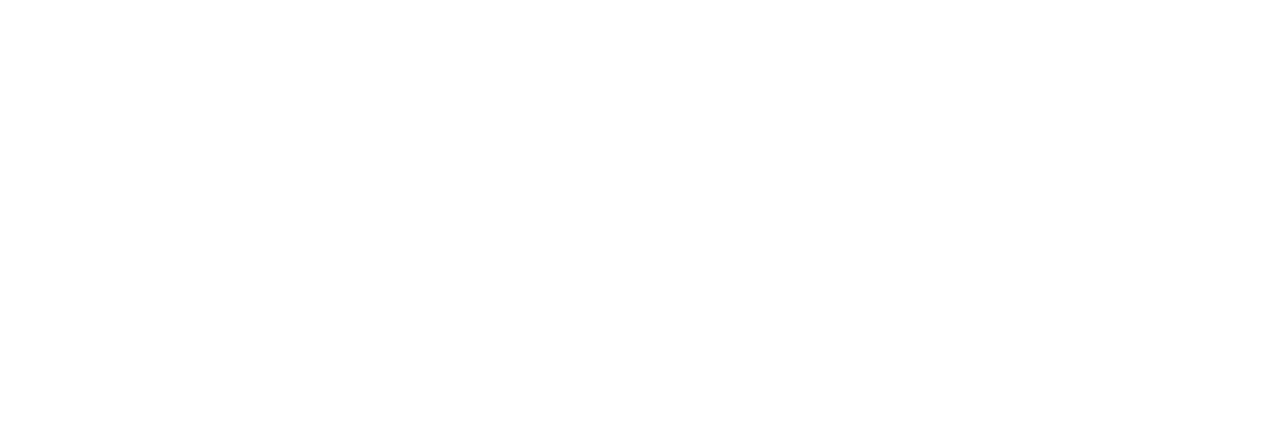
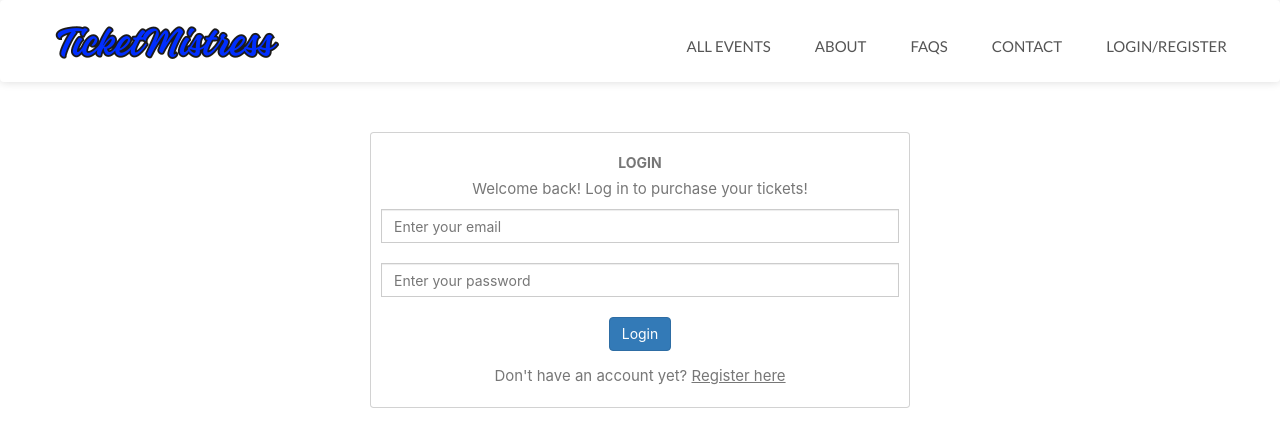
Before and after one commit to Lim-Huiee/IS442-G3T8-project, a React (Create React App) app in the folder g3t8-project/: page /loginRegisterPage in a window 1280 px wide. Before the commit this address had no page. Shown: the top 446 px of the page. Built offline with nearby package versions, Linux system fonts and the light colour scheme; what smooth-scroll would draw is missing.

Commit message:
added login page

```diff
--- a/g3t8-project/src/App.jsx
+++ b/g3t8-project/src/App.jsx
@@ -10,6 +10,7 @@ import "./App.css";
 import { Home } from "./components/views/homePage";
 import { EventsViewPage } from "./components/views/eventsViewPage";
 import { ContactPage } from "./components/views/contactPage";
+import {LoginRegisterPage} from "./components/views/loginRegisterPage";
 
 export const scroll = new SmoothScroll('a[href*="#"]', {
   speed: 1000,
@@ -25,6 +26,7 @@ const App = () => {
             <Route exact path="/" element={ <Home />} />
             <Route path="/eventsView" element={ <EventsViewPage />} />
             <Route path="/contactPage" element={ <ContactPage />} />
+            <Route path="/loginRegisterPage" element={ <LoginRegisterPage />} />
           </Routes>
       </Router>
     </div>
--- /dev/null
+++ b/g3t8-project/src/components/login.jsx
@@ -0,0 +1,87 @@
+import React, { useState, useEffect } from "react";
+
+export const Login = ({handleAction}) => {
+
+  const [values, setValues] = useState({
+    email: '',
+    password: ''
+  })
+
+  const [errors, setErrors] = useState({})
+
+  const handleInput = (event) => {
+    setValues(prev => (
+      {
+        ...prev,
+        [event.target.name]: [event.target.value]
+      }
+    ))
+  }
+
+  const handleSubmit = (event) => {
+    event.preventDefault();
+
+    let error = {}
+
+    //check email
+    if (values.email === "") {
+      error.emailError = "Email should not be empty"
+    }
+
+    //check password
+    if (values.password === "") {
+      error.passwordError = "Password should not be empty"
+    }
+
+    if (error.emailError && error.passwordError) {
+      setErrors(error);
+    } else {
+      //proceed to send to backend
+    }
+
+  }
+
+  return (
+    <div>
+      <div className="container justify-content-center">
+        <div className="row">
+          <div className="col-md-6 text-center mx-auto">
+            <div className="card mt-5">
+              <div className="card-body">
+                  <h5 className="card-title">Login</h5>
+                  <p className="card-text">Welcome back! Log in to purchase your tickets!</p>
+                  <form onSubmit={handleSubmit}>
+                    <div className="input-group">
+                        <input
+                          className="form-control"
+                          name="email"
+                          value={values.email}
+                          placeholder={"Enter your email"}
+                          onChange={handleInput}>
+                        </input>
+                        {errors.emailError && <span className="text-danger">{errors.emailError}</span>}
+                    </div>
+                    <br/>
+                    <div className="input-group">
+                        <input
+                          className="form-control"
+                          type="password"
+                          name="password"
+                          value={values.password}
+                          placeholder={"Enter your password"}
+                          onChange={handleInput}>
+                        </input>
+                        {errors.passwordError && <span className="text-danger">{errors.passwordError}</span>}
+                    </div>
+                    <br/>
+                    <button type="submit" className="btn btn-primary">Login</button>
+                  </form>
+                  <p>Don't have an account yet? <span onClick={() => handleAction("register")} style={{cursor:"default"}}><u>Register here</u></span></p>
+              </div>
+            </div>
+          </div>
+        </div>
+      </div>
+    </div>
+  );
+};
--- a/g3t8-project/src/components/navigation.jsx
+++ b/g3t8-project/src/components/navigation.jsx
@@ -49,6 +49,12 @@ export const Navigation = (props) => {
                   {/* Contact */}
                 {/* </a> */}
               </li>
+              <li class="nav-item">
+                <Link to="/loginRegisterPage"> Login/Register </Link>
+                {/* <a href="#contact" className="page-scroll"> */}
+                  {/* Contact */}
+                {/* </a> */}
+              </li>
             </ul>
           </div>
         </div>
--- /dev/null
+++ b/g3t8-project/src/components/register.jsx
@@ -0,0 +1,88 @@
+import React, { useState, useEffect } from "react";
+import {Link} from 'react-router-dom';
+
+export const Register = ({handleAction}) => {
+
+  const [values, setValues] = useState({
+    email: '',
+    password: ''
+  })
+
+  const [errors, setErrors] = useState({})
+
+  const handleInput = (event) => {
+    setValues(prev => (
+      {
+        ...prev,
+        [event.target.name]: [event.target.value]
+      }
+    ))
+  }
+
+  const handleSubmit = (event) => {
+    event.preventDefault();
+
+    let error = {}
+
+    //check email
+    if (values.email === "") {
+      error.emailError = "Email should not be empty"
+    }
+
+    //check password
+    if (values.password === "") {
+      error.passwordError = "Password should not be empty"
+    }
+
+    if (error.emailError && error.passwordError) {
+      setErrors(error);
+    } else {
+      //proceed to send to backend
+    }
+
+  }
+
+  return (
+    <div>
+      <div className="container justify-content-center">
+        <div className="row">
+          <div className="col-md-6 text-center mx-auto">
+            <div className="card mt-5">
+              <div className="card-body">
+                  <h5 className="card-title">Register</h5>
+                  <p className="card-text">Welcome back! Log in to purchase your tickets!</p>
+                  <form onSubmit={handleSubmit}>
+                    <div className="input-group">
+                        <input
+                          className="form-control"
+                          name="email"
+                          value={values.email}
+                          placeholder={"Enter your email"}
+                          onChange={handleInput}>
+                        </input>
+                        {errors.emailError && <span className="text-danger">{errors.emailError}</span>}
+                    </div>
+                    <br/>
+                    <div className="input-group">
+                        <input
+                          className="form-control"
+                          type="password"
+                          name="password"
+                          value={values.password}
+                          placeholder={"Enter your password"}
+                          onChange={handleInput}>
+                        </input>
+                        {errors.passwordError && <span className="text-danger">{errors.passwordError}</span>}
+                    </div>
+                    <br/>
+                    <button type="submit" className="btn btn-primary">Login</button>
+                  </form>
+                  <p>Already have an account yet? <span onClick={() => handleAction("login")} style={{cursor:"default"}}><u>Register here</u></span></p>
+              </div>
+            </div>
+          </div>
+        </div>
+      </div>
+    </div>
+  );
+};
--- a/g3t8-project/src/components/section-components/carousel.jsx
+++ b/g3t8-project/src/components/section-components/carousel.jsx
@@ -65,7 +65,7 @@ function ControlledCarousel(props) {
                 }
             </div>
             <div class="carousel-caption d-none d-md-block">
-                <a href="#features" className="btn btn-custom btn-lg page-scroll ">View events</a>
+                <a href="/eventsView" className="btn btn-custom btn-lg page-scroll ">View events</a>
             </div>
             <a className="carousel-control-prev" href="#carouselIndicators" role="button" data-slide="prev">
                 <span className="carousel-control-prev-icon" aria-hidden="true"></span>
--- /dev/null
+++ b/g3t8-project/src/components/views/loginRegisterPage.jsx
@@ -0,0 +1,31 @@
+import React, { useState, useEffect } from "react";
+import { Navigation } from "../navigation";
+import { Login } from "../login";
+import { Register} from "../register";
+import JsonData from "../../data/data.json";
+import "./../../App.css";
+
+export const LoginRegisterPage = (props) => {
+
+  const [action, setAction] = useState("login");
+
+  const handleAction = (action) => {
+    setAction(action);
+    console.log(action);
+  }
+
+  const renderComponent = () => {
+    if (action === "login") {
+      return <Login handleAction={handleAction}/>
+    } else {
+      return <Register handleAction={handleAction}/>
+    }
+  }
+
+  return (
+    <div>
+      <Navigation/>
+      {renderComponent()}
+    </div>
+  );
+};
```
